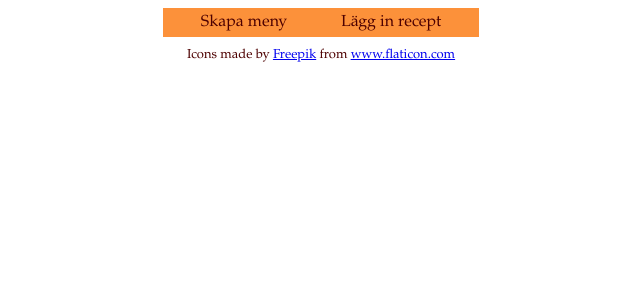
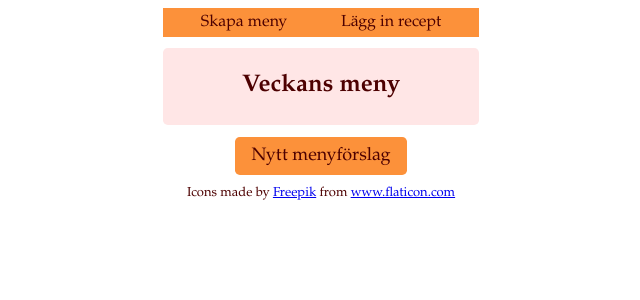
Before and after one commit to ellinorcarlstedt/matveckan, a React (Create React App) app: page / in a window 1280 px wide. Shown: the top 300 px of the page, without its empty margins (319-959 px from the left). Built offline with nearby package versions, Linux system fonts and the light colour scheme.

Commit message:
Fixed routes so that the default route goes to MenuModerator

```diff
--- a/src/App.js
+++ b/src/App.js
@@ -25,12 +25,9 @@ function App() {
         </nav>
 
         <Switch>
-          <Route path="/meny">
-            <MenuModerator />
-          </Route>
-          <Route path="/recept">
-           <RecepieInputModerator />
-          </Route>
+          <Route exact path="/" component={MenuModerator} />
+          <Route exact path="/meny" component={MenuModerator} />
+          <Route exact path="/recept" component={RecepieInputModerator} />
         </Switch>
         <footer><div>Icons made by <a href="https://www.flaticon.com/authors/freepik" title="Freepik">Freepik</a> from <a href="https://www.flaticon.com/" title="Flaticon">www.flaticon.com</a></div></footer>
       </div>
```
